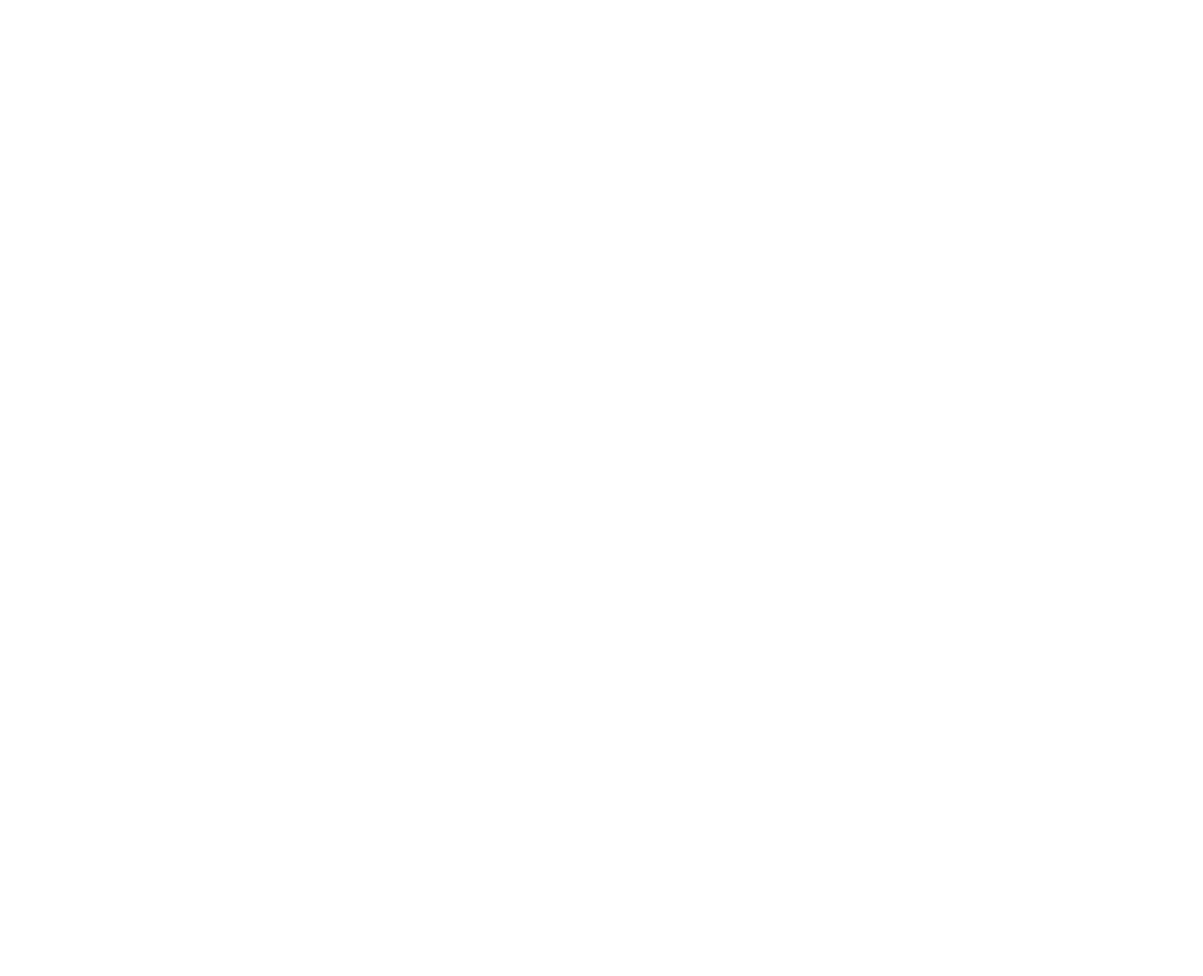
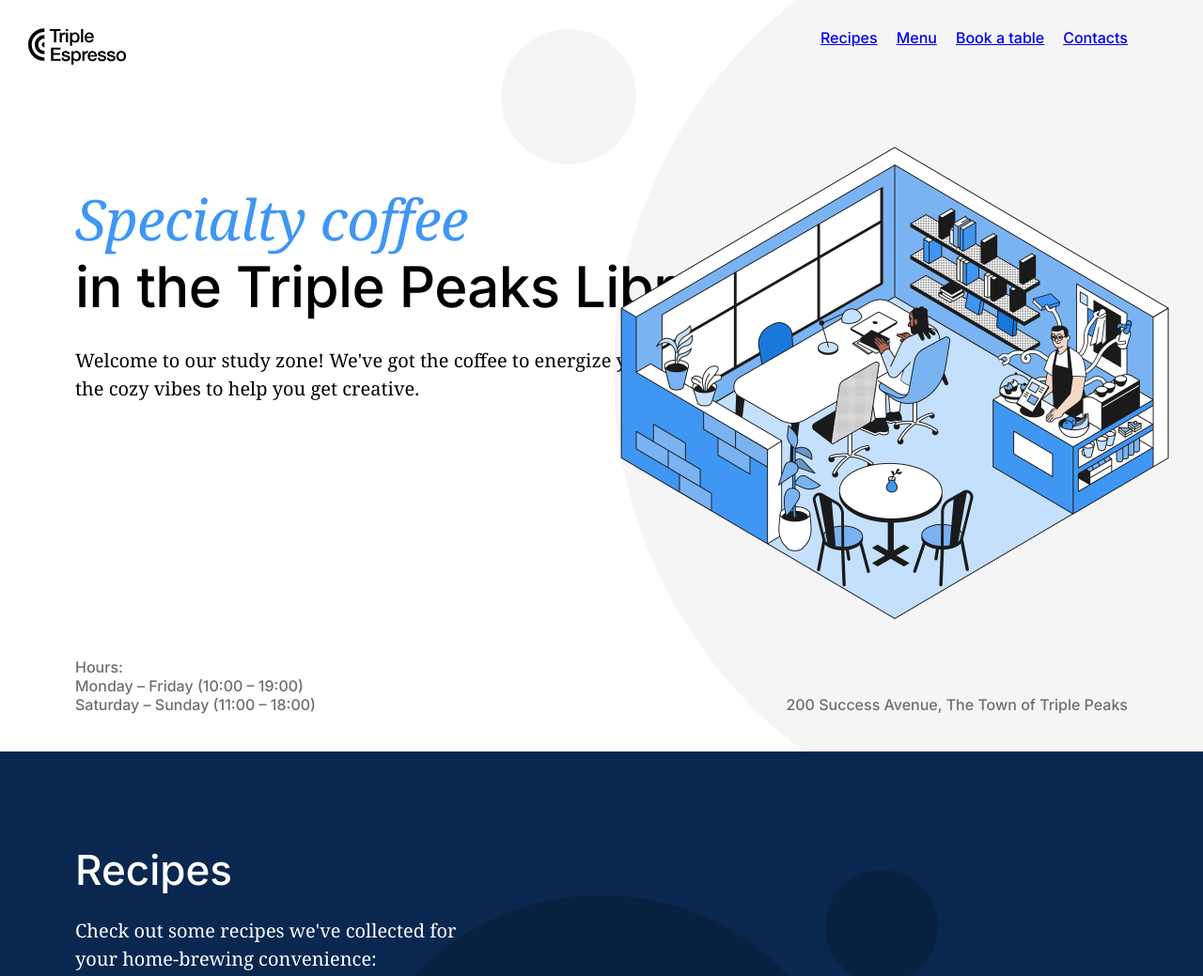
Before and after one commit to Daveyrax/se_project_coffeeshop, a plain HTML site: page index.html in a window 1280 px wide. Shown: the top 1039 px of the page at 94% size. Before the commit the page ends 800 px from the top, so only its background shows below. Drawn offline with Linux system fonts and the light colour scheme.

Commit message:
Stage 2 Completed

```diff
--- a/index.html
+++ b/index.html
@@ -19,9 +19,79 @@
   </head>
   <body>
     <div class="page">
-      <header class="header"></header>
+      <header class="header">
+        <nav class="nav">
+          <img
+            src="./images/logo_coffeeshop_dark.svg"
+            alt="Coffee Shop Logo"
+            class="nav__logo"
+          />
+          <ul class="nav__links">
+            <li><a href="#recipes" class="nav__link">Recipes</a></li>
+            <li><a href="#menu" class="nav__link">Menu</a></li>
+            <li><a href="#booking" class="nav__link">Book a table</a></li>
+            <li><a href="#contacts" class="nav__link">Contacts</a></li>
+          </ul>
+        </nav>
+        <h1 class="header__title">
+          <span class="header__span-accent">Specialty coffee</span> in the
+          Triple Peaks Library
+        </h1>
+        <p class="header__description">
+          Welcome to our study zone! We've got the coffee to energize you and
+          the cozy vibes to help you get creative.
+        </p>
+        <img
+          src="./images/inside_coffee_shop.png"
+          alt="Coffee Shope Illustration"
+          class="header__image"
+        />
+        <div class="header__footer">
+          <div>
+            <p class="header__paragraph">Hours:</p>
+            <p class="header__paragraph">Monday – Friday (10:00 – 19:00)</p>
+            <p class="header__paragraph">Saturday – Sunday (11:00 – 18:00)</p>
+          </div>
+          <p class="header__paragraph">
+            200 Success Avenue, The Town of Triple Peaks
+          </p>
+        </div>
+      </header>
       <main class="content">
-        <section class="recipes"></section>
+        <section id="recipes" class="recipes">
+          <h2 class="recipes__title">Recipes</h2>
+          <p class="recipes__subtitle">
+            Check out some recipes we've collected for your home-brewing
+            convenience:
+          </p>
+          <ul class="recipes__videos">
+            <li>
+              <iframe
+                src="https://www.youtube.com/embed/j6VlT_jUVPc?si=v0yogWBuBoh-Z2oY"
+                title="YouTube video player"
+                allow="accelerometer; autoplay; clipboard-write; encrypted-media; gyroscope; picture-in-picture; web-share"
+                referrerpolicy="strict-origin-when-cross-origin"
+                allowfullscreen
+              ></iframe>
+              <p class="recipes__video-caption">
+                <span>Aeropress recipe</span>
+                <span>~5 min</span>
+              </p>
+            </li>
+            <li>
+              <iframe
+                src="https://www.youtube.com/embed/st571DYYTR8?si=2rDF6R_10Dua7ThT"
+                title="YouTube video player"
+                allow="accelerometer; autoplay; clipboard-write; encrypted-media; gyroscope; picture-in-picture; web-share"
+                referrerpolicy="strict-origin-when-cross-origin"
+                allowfullscreen
+              ></iframe>
+              <p class="recipes__video-caption">
+                <span>French press recipe></span><span>~15 min</span>
+              </p>
+            </li>
+          </ul>
+        </section>
         <section class="reservation"></section>
         <section class="menu"></section>
         <section class="about"></section>
--- a/pages/index.css
+++ b/pages/index.css
@@ -6,3 +6,157 @@
   font-size: 16px;
   line-height: 20px;
 }
+
+.header {
+  padding: 30px 80px 40px;
+  height: 800px;
+  display: flex;
+  flex-direction: column;
+  background-image: url(../images/background_header.svg);
+  box-sizing: border-box;
+  background-size: cover;
+  position: relative;
+}
+
+.nav {
+  display: flex;
+  justify-content: space-between;
+}
+
+.nav__links {
+  display: flex;
+  justify-content: space-between;
+  list-style-type: none;
+  gap: 20px;
+  margin: 0;
+  padding: 0;
+}
+
+.nav__link {
+  font-family: "Inter", "Arial", sans-serif;
+  font-style: normal;
+  font-weight: 500;
+  font-size: 16px;
+  line-height: 20px;
+}
+
+.nav__logo {
+  position: relative;
+  left: -50px;
+  height: 39px;
+  width: 105px;
+}
+
+.header__image {
+  position: absolute;
+  top: 124px;
+  right: 5px;
+  height: 568px;
+  width: 646px;
+}
+
+.header__title {
+  margin: 128px 0 0;
+  font-family: "Inter", "Arial", sans-serif;
+  font-style: normal;
+  font-weight: 500;
+  font-size: 60px;
+  line-height: 72px;
+  letter-spacing: -0.6px;
+  max-width: 729px;
+}
+
+.header__description {
+  margin: 28px 0 0;
+  font-family: "Noto Serif", "Times New Roman", serif;
+  font-style: normal;
+  font-weight: normal;
+  font-size: 20px;
+  line-height: 30px;
+  max-width: 683px;
+}
+
+.header__span-accent {
+  display: block;
+  font-family: "Noto Serif";
+  font-style: italic;
+  font-weight: normal;
+  font-size: 60px;
+  line-height: 72px;
+  color: #3f96f3;
+}
+
+.header__footer {
+  margin-top: auto;
+  display: flex;
+  justify-content: space-between;
+  font-family: "Inter";
+  font-style: normal;
+  font-weight: 500;
+  font-size: 16px;
+  line-height: 20px;
+  color: #6f6f6f;
+  padding: 0;
+}
+
+.header__paragraph {
+  margin: 0;
+}
+
+.header__paragraph:last-of-type {
+  align-self: flex-end;
+}
+
+.recipes__videos {
+  display: flex;
+  list-style-type: none;
+  justify-content: center;
+  gap: 40px;
+  padding: 0;
+  margin: 0;
+}
+
+.recipes {
+  color: white;
+  background-color: #0a2750;
+  padding: 100px 80px 215px 80px;
+  background-image: url(../images/background_recipes.svg);
+  background-size: cover;
+}
+
+.recipes__title {
+  margin: 0 0 24px;
+  max-width: 580px;
+  font-family: "Inter", "Arial", sans-serif;
+  font-style: normal;
+  font-weight: 500;
+  font-size: 44px;
+  line-height: 52px;
+}
+
+.recipes__subtitle {
+  margin: 0 0 80px;
+  max-width: 438px;
+  font-family: "Noto Serif", "Times New Roman", serif;
+  font-style: normal;
+  font-weight: normal;
+  font-size: 20px;
+  line-height: 30px;
+}
+
+.recipes__video-caption {
+  display: flex;
+  justify-content: space-between;
+  margin: 24px 0 0 0;
+  font-family: "Inter";
+  font-style: normal;
+  font-weight: 500;
+  font-size: 20px;
+  line-height: 30px;
+}
+
+iframe {
+  border: none;
+  width: 480px;
+  height: 273px;
+}
```
Also changed, not shown: 1 other file.
